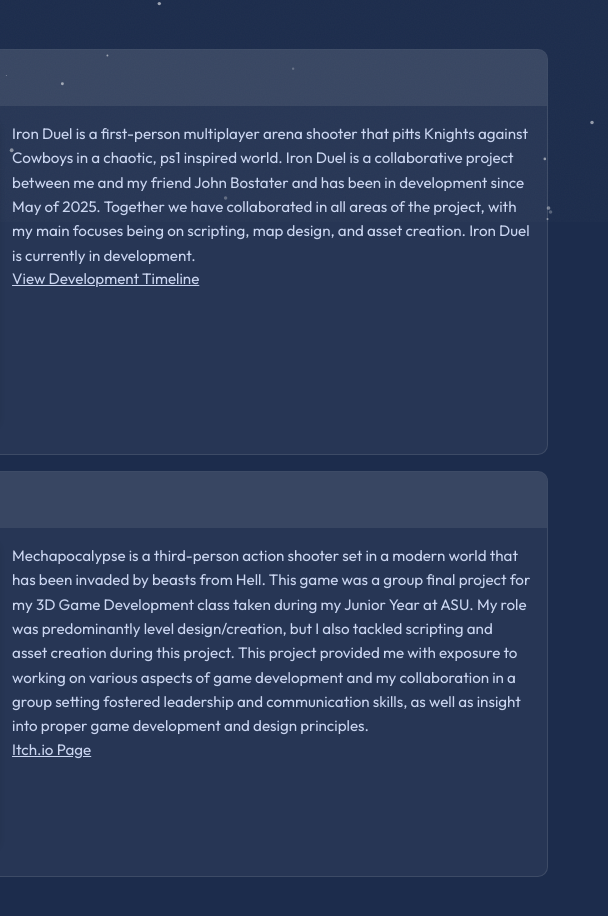
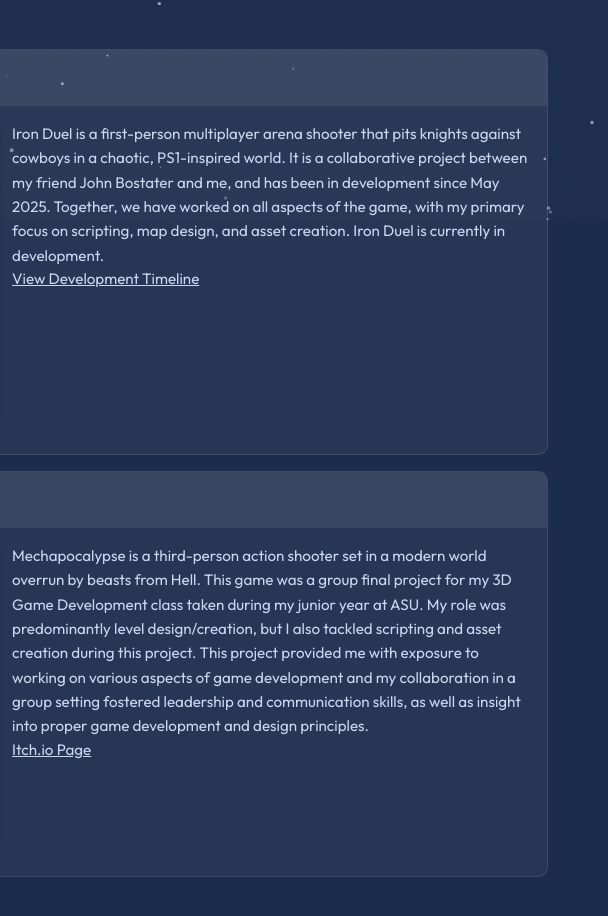
Before and after one commit to TheoXenakis/Portfolio-Website-WIP, a website: page index.html in a window 1280 px wide. Shown: the part 578-1494 px from the top of the page, 672-1280 px from the left. Drawn offline with Linux system fonts and the light colour scheme.

Commit message:
Updates to Spelling Issues and Grammar Mistakes

```diff
--- a/index.html
+++ b/index.html
@@ -1,12 +1,13 @@
 <!DOCTYPE html>
 <html lang="en">
 <head>
-  <meta charset="UTF-8" />
-  <meta name="viewport" content="width=device-width, initial-scale=1.0" />
+    <meta charset="UTF-8"/>
+    <meta name="viewport" content="width=device-width, initial-scale=1.0"/>
     <title>Theo Xenakis | Game Designer</title>
-  <link rel="stylesheet" href="style.css" />
+    <link rel="stylesheet" href="style.css"/>
     <link href="https://fonts.googleapis.com/css2?family=Outfit:wght@400;600&display=swap" rel="stylesheet">
 </head>
+
 <body>
 <!-- SVG noise texture for grainy effect -->
 <div class="grain-overlay"></div>
@@ -31,9 +32,16 @@
             <div class="about-text">
                 <h1 class="slide-in">Hi I'm Theo <span class="wave" id="waveHand">👋</span></h1>
                 <div class="fade-in delayed">
-          <p>I’m a Computer Science student at Arizona State University with a lifelong passion for video games and interactive experiences. Growing up, I was captivated by the worlds and mechanics of games like Skyrim, DOOM Eternal, Elden Ring, and many others. Now, I’m on a journey to create my own — striving to build immersive, playful, and engaging experiences that leave a lasting impression.</p>
+                    <p>I’m a Computer Science student at Arizona State University with a lifelong passion for video
+                        games and interactive experiences. Growing up, I was captivated by the worlds and mechanics of
+                        games like Skyrim, DOOM Eternal, Elden Ring, and many others. Now, I’m on a journey to create my
+                        own — striving to build immersive, playful, and engaging experiences that leave a lasting
+                        impression.</p>
                     <br>
-          <p>Through my CS coursework, I’ve developed a solid foundation in programming principles, while elective classes in game design and related fields have deepened my understanding of what makes gameplay feel cohesive and enjoyable. I'm continuously learning how to bridge technical precision with creative design to build meaningful, player-focused games.</p>
+                    <p>Through my CS coursework, I’ve developed a solid foundation in programming principles, while
+                        elective classes in game design and related fields have deepened my understanding of what makes
+                        gameplay feel cohesive and enjoyable. I'm continuously learning how to bridge technical
+                        precision with creative design to build meaningful, player-focused games.</p>
                 </div>
             </div>
         </div>
@@ -53,7 +61,11 @@
                     <div class="project-flex">
                         <img src="images/Iron_Duel_Cover_Photo.png" class="project-image">
                         <div>
-              <p>Iron Duel is a first-person multiplayer arena shooter that pitts Knights against Cowboys in a chaotic, ps1 inspired world. Iron Duel is a collaborative project between me and my friend John Bostater and has been in development since May of 2025. Together we have collaborated in all areas of the project, with my main focuses being on scripting, map design, and asset creation. Iron Duel is currently in development. </p>
+                            <p>Iron Duel is a first-person multiplayer arena shooter that pits knights against cowboys
+                                in a chaotic, PS1-inspired world. It is a collaborative project between my friend John
+                                Bostater and me, and has been in development since May 2025. Together, we have worked on
+                                all aspects of the game, with my primary focus on scripting, map design, and asset
+                                creation. Iron Duel is currently in development. </p>
                             <a href="iron_duel.html" target="_self">View Development Timeline</a>
                         </div>
                     </div>
@@ -69,7 +81,13 @@
                     <div class="project-flex">
                         <img src="images/Mechapocalypse_Image.png" class="project-image">
                         <div>
-              <p>Mechapocalypse is a third-person action shooter set in a modern world that has been invaded by beasts from Hell. This game was a group final project for my 3D Game Development class taken during my Junior Year at ASU. My role was predominantly level design/creation, but I also tackled scripting and asset creation during this project. This project provided me with exposure to working on various aspects of game development and my collaboration in a group setting fostered leadership and communication skills, as well as insight into proper game development and design principles. </p>
+                            <p>Mechapocalypse is a third-person action shooter set in a modern world overrun by beasts
+                                from Hell. This game was a group final project for my 3D Game Development class taken
+                                during my junior year at ASU. My role was predominantly level design/creation, but I
+                                also tackled scripting and asset creation during this project. This project provided me
+                                with exposure to working on various aspects of game development and my collaboration in
+                                a group setting fostered leadership and communication skills, as well as insight into
+                                proper game development and design principles. </p>
                             <a href="https://tylerkf.itch.io/mechapocalypse">Itch.io Page</a>
                         </div>
                     </div>
@@ -103,6 +121,7 @@
             canvas.width = window.innerWidth;
             canvas.height = window.innerHeight;
         }
+
         window.addEventListener('resize', resize);
         resize();
 
@@ -117,6 +136,7 @@
                 });
             }
         }
+
         createParticles(100);
 
         function animate() {
@@ -135,6 +155,7 @@
             }
             requestAnimationFrame(animate);
         }
+
         animate();
 
         const wave = document.getElementById('waveHand');
@@ -154,7 +175,6 @@
         wave.addEventListener('click', () => {
             triggerWave();
         });
-
     </script>
 
 </body>
```
Lines whose indentation alone changed are shown as unchanged.
